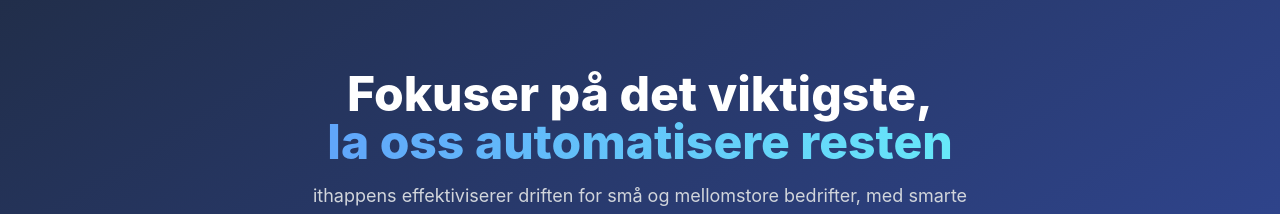
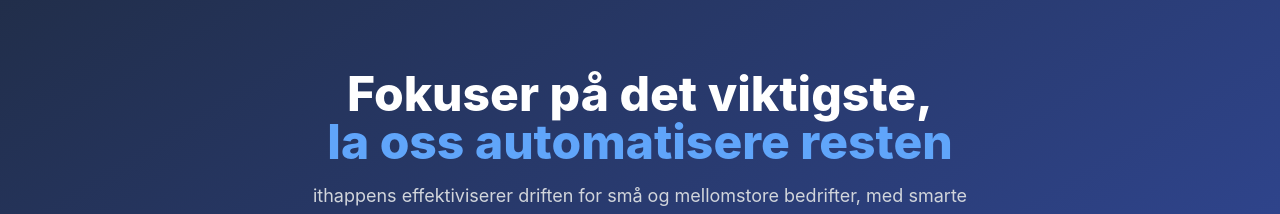
Before and after one commit to henrikfossum/ithappens-nettside, a Next.js app: page / in a window 1280 px wide. Shown: the part 237-451 px from the top of the page. Built offline with nearby package versions, Linux system fonts and the light colour scheme.

Commit message:
Removed hero text gradient

```diff
--- a/pages/index.js
+++ b/pages/index.js
@@ -122,11 +122,9 @@ export default function Home() {
           />
 
           <div className="relative z-10 max-w-3xl mx-auto px-6">
-            <h1 className="font-display font-extrabold text-3xl md:text-5xl text-white mb-4 leading-tight">
-              Fokuser på det viktigste,<br />
-              <span className="bg-gradient-to-r from-blue-400 to-cyan-300 bg-clip-text text-transparent">
-                la oss automatisere resten
-              </span>
+            <h1 className="font-display font-extrabold text-3xl md:text-5xl mb-4 leading-tight">
+              <span className="text-white">Fokuser på det viktigste,</span><br />
+              <span className="text-blue-400">la oss automatisere resten</span>
             </h1>
 
             <p className="text-md md:text-lg text-gray-300 mb-8">
```
